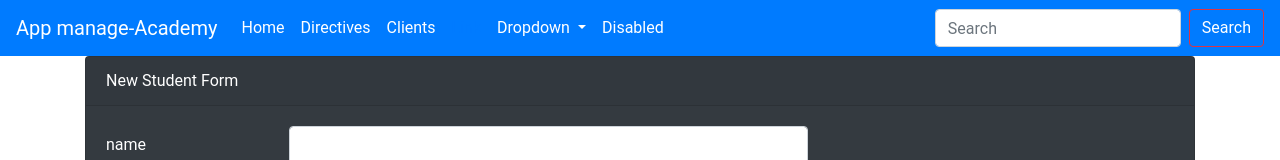
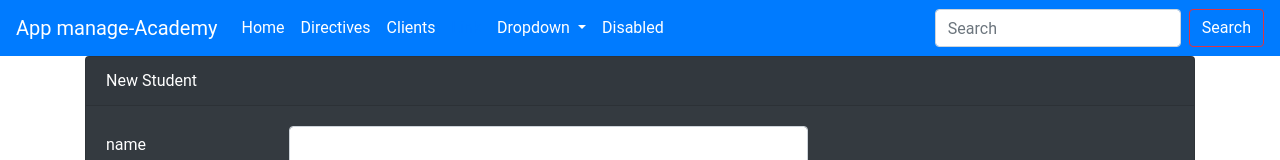
Before and after one commit to Membrive92/Client-app-Angular, an Angular app: page /clients/form in a window 1280 px wide. Shown: the top 160 px of the page. Built offline with nearby package versions, Linux system fonts and the light colour scheme.

Commit message:
clientService added in form.component and sweetalert2 implemented

```diff
--- a/package.json
+++ b/package.json
@@ -25,6 +25,7 @@
     "jquery": "^3.4.1",
     "popper.js": "^1.16.1",
     "rxjs": "~6.5.4",
+    "sweetalert2": "^9.10.12",
     "tslib": "^1.10.0",
     "zone.js": "~0.10.2"
   },
@@ -33,13 +34,13 @@
     "@angular/cli": "~9.0.1",
     "@angular/compiler-cli": "~9.0.0",
     "@angular/language-service": "~9.0.0",
-    "@types/node": "^12.11.1",
     "@types/jasmine": "~3.5.0",
     "@types/jasminewd2": "~2.0.3",
+    "@types/node": "^12.11.1",
     "codelyzer": "^5.1.2",
     "jasmine-core": "~3.5.0",
     "jasmine-spec-reporter": "~4.2.1",
-    "karma": "~4.3.0",
+    "karma": "^5.0.2",
     "karma-chrome-launcher": "~3.1.0",
     "karma-coverage-istanbul-reporter": "~2.1.0",
     "karma-jasmine": "~2.0.1",
--- a/src/app/clients/client.service.ts
+++ b/src/app/clients/client.service.ts
@@ -2,7 +2,7 @@ import { Injectable } from '@angular/core';
 import {CLIENTS} from './clients.json';
 import {Client} from './client';
 import {Observable, of} from 'rxjs';
-import {HttpClient} from '@angular/common/http';
+import {HttpClient, HttpHeaders} from '@angular/common/http';
 import {map} from 'rxjs/operators';
 
 
@@ -12,6 +12,7 @@ import {map} from 'rxjs/operators';
 
 export class ClientService {
   private urlEndPoint = 'http://localhost:8080/api/clients';
+  private httpHeaders = new HttpHeaders({'content-type': 'application/json'});
 
   constructor(private http: HttpClient) {}
 
@@ -26,4 +27,8 @@ export class ClientService {
     );
     // return of(CLIENTS);
   }
+  create(client: Client): Observable<Client> {
+    return this.http.post<Client>(this.urlEndPoint, client, {headers: this.httpHeaders});
+
+  }
 }
--- a/src/app/clients/form.component.html
+++ b/src/app/clients/form.component.html
@@ -1,5 +1,5 @@
 <div class="card bg-dark text-white">
-   <div class="card-header">New Student Form</div>
+   <div class="card-header"> {{title}} </div>
    <div class="card-body">
 
       <form (ngSubmit) = "create()">
@@ -27,14 +27,16 @@
               <input type="email" class="form-control" [(ngModel)]="client.email" name="email">
             </div>
         </div>
+
+        <div class="form-group row">
+          <div class="col-sm-6">
+            <button class="btn btn-primary" role="button">Create</button>
+          </div>
+
+        </div>
       </form>
 
-      <div class="form-group row">
-        <div class="col-sm-6">
-          <button class="btn btn-primary" role="button">Create</button>
-        </div>
 
-      </div>
 
 
    </div>
--- a/src/app/clients/form.component.ts
+++ b/src/app/clients/form.component.ts
@@ -1,7 +1,9 @@
 import { Component, OnInit } from '@angular/core';
 import { Client } from './client';
-import { AppComponent } from '../app.component';
 import { from } from 'rxjs';
+import { ClientService } from './client.service';
+import {Router} from '@angular/router';
+import swal from 'sweetalert2';
 
 @Component({
   selector: 'app-form',
@@ -10,13 +12,18 @@ import { from } from 'rxjs';
 })
 export class FormComponent implements OnInit {
   public client: Client = new Client();
-  constructor() { }
+  public title = 'New Student';
+
+  constructor(public clientService: ClientService, private router: Router) { }
 
   ngOnInit(): void {
   }
 
   public create(): void {
- console.log('clicked');
- console.log(this.client);
+  this.clientService.create(this.client).subscribe(client => {
+    response => this.router.navigate(['/clients'])
+    swal.fire('New client ', `${client.name} added`, 'success');
+  }
+  );
   }
 }
```
Also changed, not shown: 1 other file (tests, documents, lock files or other folders).
